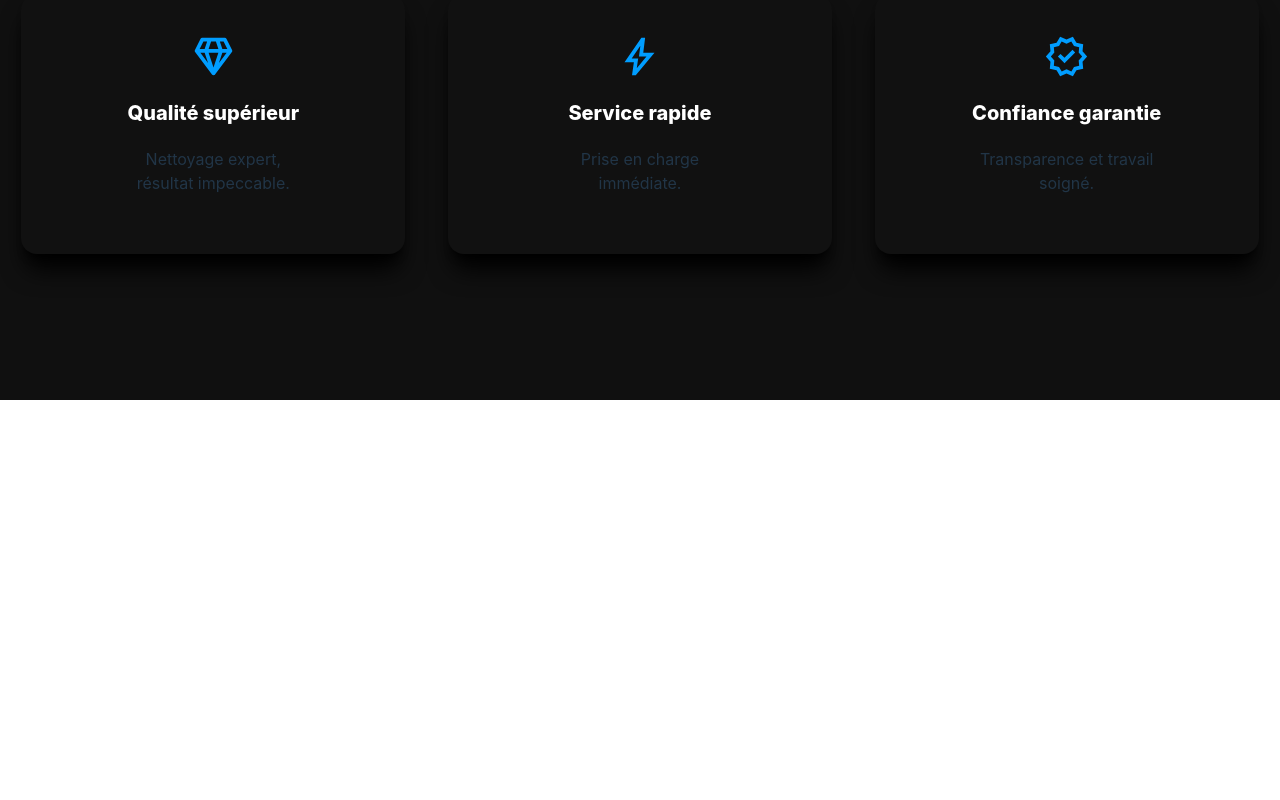
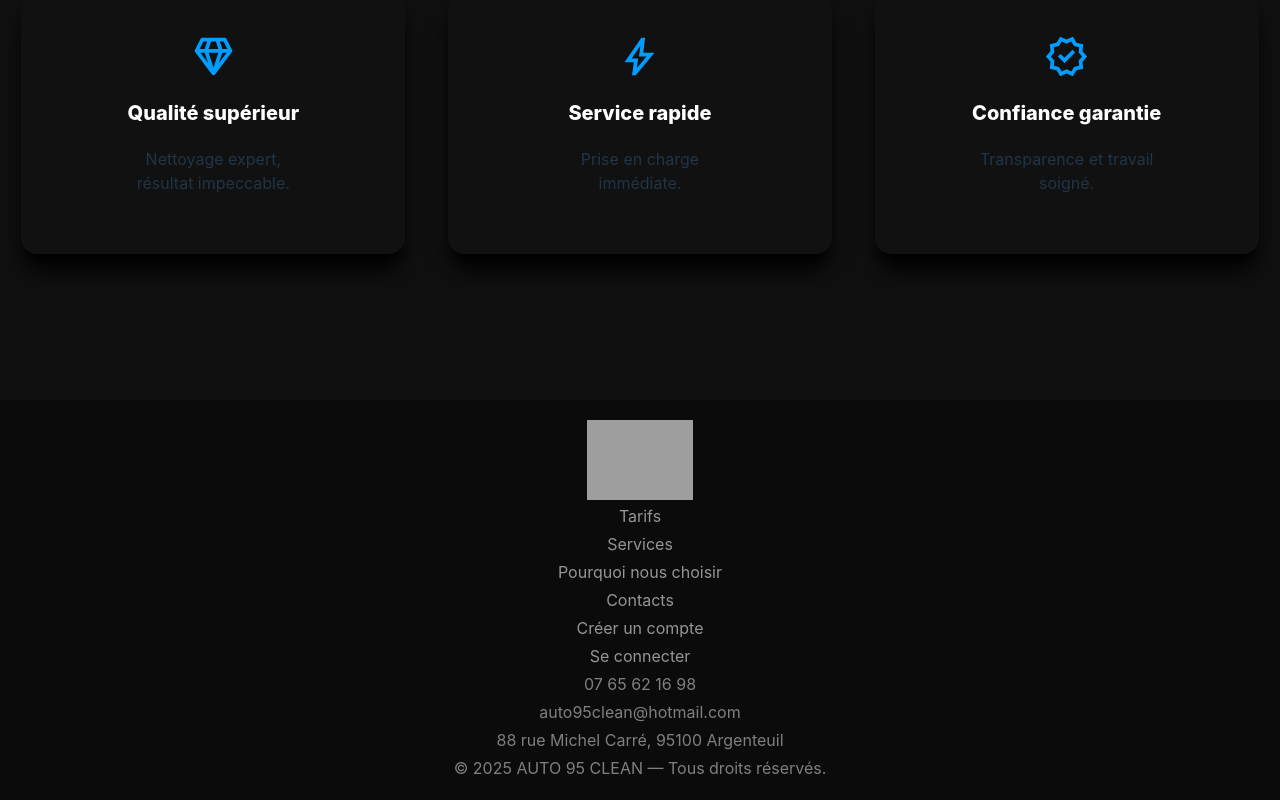
Before and after one commit to Mehdji/carwash-booking, a React (Vite) app in the folder apps/web/: page / in a window 1280 px wide. Shown: the part 2733-3533 px from the top of the page. Before the commit the page ends 3133 px from the top, so only its background shows below. Built offline with nearby package versions, Linux system fonts and the light colour scheme; grey boxes are pictures that could not be loaded.

Commit message:
feat: add footer component and polish sections

```diff
--- a/apps/web/src/App.tsx
+++ b/apps/web/src/App.tsx
@@ -4,6 +4,7 @@ import Hero from "./components/hero/hero";
 import Services from "./components/services/services";
 import Formules from "./components/formules/formules";
 import Pourquoi from "./components/pourquoi/pourquoi";
+import Footer from "./components/footer/footer";
 
 
 
@@ -17,6 +18,7 @@ export default function App() {
       <Services/>
       <Formules/>
       <Pourquoi/>
+      <Footer/>
 
     </div>
   );
--- /dev/null
+++ b/apps/web/src/components/footer/footer.tsx
@@ -0,0 +1,31 @@
+import logo from '../../assets/Logo_no_Bg.png'; // Adjust the path to your logo file
+
+const footer = ()=> {
+    return(
+        <div>
+            <div id="footer" className="flex flex-col items-center my-5 gap-1 bg-footer">
+            <img className="h-20 w-auto object-contain" src={logo} alt="logo" />
+            <a href="#formules" className="scroll-smooth">
+                <p className="text-text-gray-seventy">Tarifs</p>
+            </a>
+            <a href="#services" className="scroll-smooth">
+                <p className="text-text-gray-seventy">Services</p>
+            </a>
+            <a href="#pourquoi" className="scroll-smooth">
+                <p className="text-text-gray-seventy">Pourquoi nous choisir</p>
+            </a>
+            <a href="#footer" className="scroll-smooth">
+                <p className="text-text-gray-seventy">Contacts</p>
+            </a>
+            <p className="text-text-gray-seventy">Créer un compte</p>
+            <p className="text-text-gray-seventy">Se connecter</p>
+            <p className="text-text-gray-sixtyfive">07 65 62 16 98</p>
+            <p className="text-text-gray-sixtyfive">auto95clean@hotmail.com</p>
+            <p className="text-text-gray-sixtyfive">88 rue Michel Carré, 95100 Argenteuil</p>
+            <p className="text-text-gray-sixtyfive">© 2025 AUTO 95 CLEAN — Tous droits réservés.</p>
+            </div>
+        </div>
+    );
+}
+
+export default footer;
--- a/apps/web/src/components/formules/formules.tsx
+++ b/apps/web/src/components/formules/formules.tsx
@@ -13,7 +13,7 @@ const formules = ()=>{
     return(
         <div className="bg-antracite  h-screen   ">
             <div className="container_services flex flex-col items-center h-full justify-center gap-20">
-                <h1 className="text-white text-5xl font-bold text-center py-5 my-10 ">Nos formules</h1>
+                <h1 id="formules" className="text-white text-5xl font-bold text-center py-5 my-10 ">Nos formules</h1>
                 <div className="cards_container flex flex-row w-7xl text-center mx-auto">
                     <Card
                         price_1={<Price text="40€"/>}
--- a/apps/web/src/components/hero/hero.tsx
+++ b/apps/web/src/components/hero/hero.tsx
@@ -17,7 +17,7 @@ const hero = ()=>{
         <div className="relative text-center">
             <img className="w-screen h-auto mask-b-from-70% mask-b-to-100% " src={hero_bkgnd_pict_resize}/>
             <div className="w-full absolute top-30 left-0 text-center mt-10">
-      <h1 className="text-7xl font-bold font-display  text-white text-center">
+      <h1 id="hero" className="text-7xl font-bold font-display  text-white text-center">
          Réserver votre lavage auto en ligne
       </h1>
       <h2 className="text-3xl mt-5  font-display text-stone-400 text-center">
--- a/apps/web/src/components/navbar/navbar.tsx
+++ b/apps/web/src/components/navbar/navbar.tsx
@@ -21,7 +21,7 @@ const Navbar = ()=>{
             <div className="relative px-5 h-20 flex flex-row justify-items-start gap-12
   after:pointer-events-none after:absolute after:inset-x-0 after:bottom-0 after:h-px after:bg-white/10">
                 <div className="navbar-left">
-                    <a href="/" className="logo">
+                    <a href="#hero" className="logo scroll-smooth">
                         <img className="h-20 w-auto object-contain" src={logo} alt="logo" />
                     </a>
                 </div>
@@ -29,8 +29,8 @@ const Navbar = ()=>{
                 <div className="navbar-center w-full ">
                     <ul className ="nav-links h-20  flex items-center justify-around space-x-10 gap-5 ">
                         <a className ="text-blue-text font-display hover:text-blue-text-hover text-2xl transition-transform hover:scale-125 scroll-smooth " href ="#services">Services</a>
-                        <a className ="text-blue-text font-display hover:text-blue-text-hover text-2xl transition-transform hover:scale-125" href ="">Formules&Tarifs</a>
-                        <a className ="text-blue-text font-display hover:text-blue-text-hover text-2xl transition-transform hover:scale-125" href ="">Pourquoi nous choisir?</a>
+                        <a className ="text-blue-text font-display hover:text-blue-text-hover text-2xl transition-transform hover:scale-125" href ="#formules">Formules&Tarifs</a>
+                        <a className ="text-blue-text font-display hover:text-blue-text-hover text-2xl transition-transform hover:scale-125" href ="#pourquoi">Pourquoi nous choisir?</a>
                         <a className ="text-blue-text font-display hover:text-blue-text-hover text-2xl transition-transform hover:scale-125" href ="">Se connecter</a>
                     </ul>
                 </div>
--- a/apps/web/src/components/pourquoi/pourquoi.tsx
+++ b/apps/web/src/components/pourquoi/pourquoi.tsx
@@ -5,7 +5,7 @@ const Pourquoi = ()=>{
     return(
         <div className="bg-pourquoi h-screen  ">
             <div className="container_services flex flex-col items-center h-full justify-center gap-20">
-                <h1 className="text-white text-5xl font-bold text-center py-5 my-10 ">Pourquoi nous choisir?</h1>
+                <h1 id="pourquoi" className="text-white text-5xl font-bold text-center py-5 my-10 ">Pourquoi nous choisir?</h1>
                 <div className="cards_container flex flex-row w-7xl text-center mx-auto">
                    <Card
                         icon_card = {
--- a/apps/web/src/index.css
+++ b/apps/web/src/index.css
@@ -16,8 +16,10 @@
   --color-black-service: #0A0A0A;
   --color-card: #111111;
   --color-pourquoi: #101010;
+  --color-footer: #0B0B0B;
   --color-square_price: #007BFF;
-
+  --color-text-gray-seventy: #BFBFBFC4;
+  --color-text-gray-sixtyfive: #BFBFBFA6;
 }
 /*
 @layer utilities {
```
